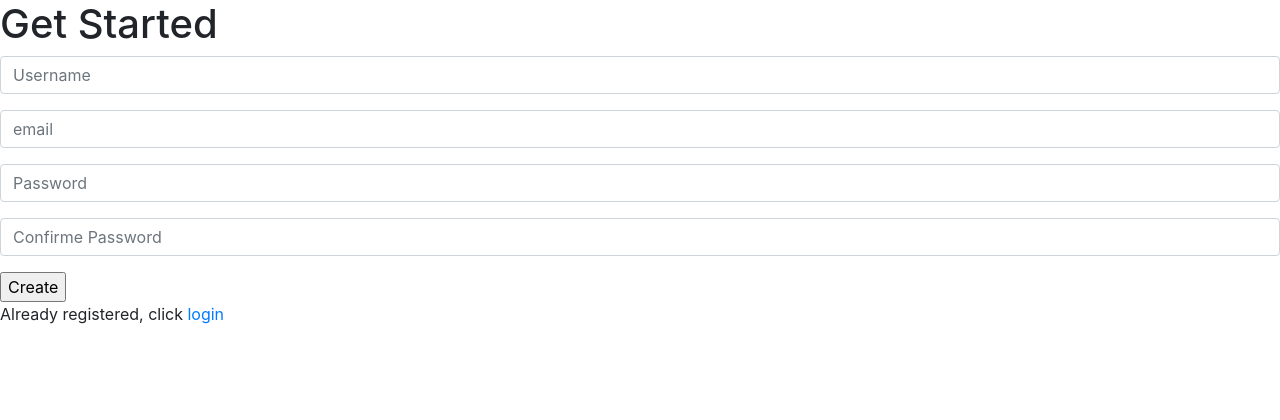
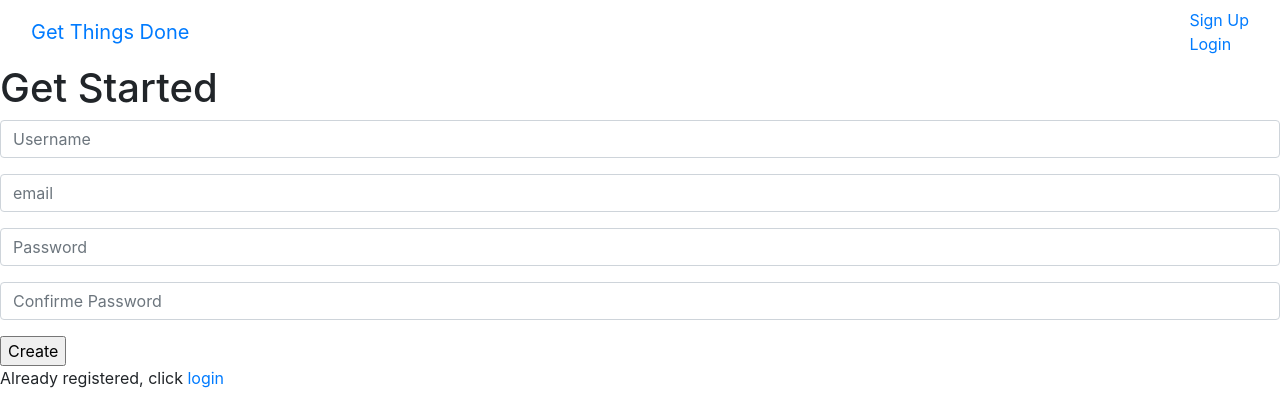
Before and after one commit to MotazBellah/ToDo, a Flask app: page / in a window 1280 px wide. Shown: the top 420 px of the page. Run offline with Flask 2, Linux system fonts and the light colour scheme; some libraries are stand-ins or nearby versions.

Commit message:
Created Navbar

```diff
--- a/templates/log.html
+++ b/templates/log.html
@@ -8,7 +8,18 @@
 {% endblock %}
 
 {% block content %}
+    <nav class="navbar navbar-inverse">
+        <div class="container-fluid">
+            <div class="navbar-header">
+              <a class="navbar-brand" href="#">Get Things Done</a>
+            </div>
 
+            <ul class="nav navbar-nav navbar-right">
+              <li><a href="{{ url_for('login_form') }}"><span class="glyphicon glyphicon-user"></span> Sign Up</a></li>
+              <li><a href="{{ url_for('login') }}"><span class="glyphicon glyphicon-log-in"></span> Login</a></li>
+            </ul>
+        </div>
+    </nav>
 
     <h1>Get Started</h1>
     <form action="{{ url_for('login_form') }}" method="POST">
```
